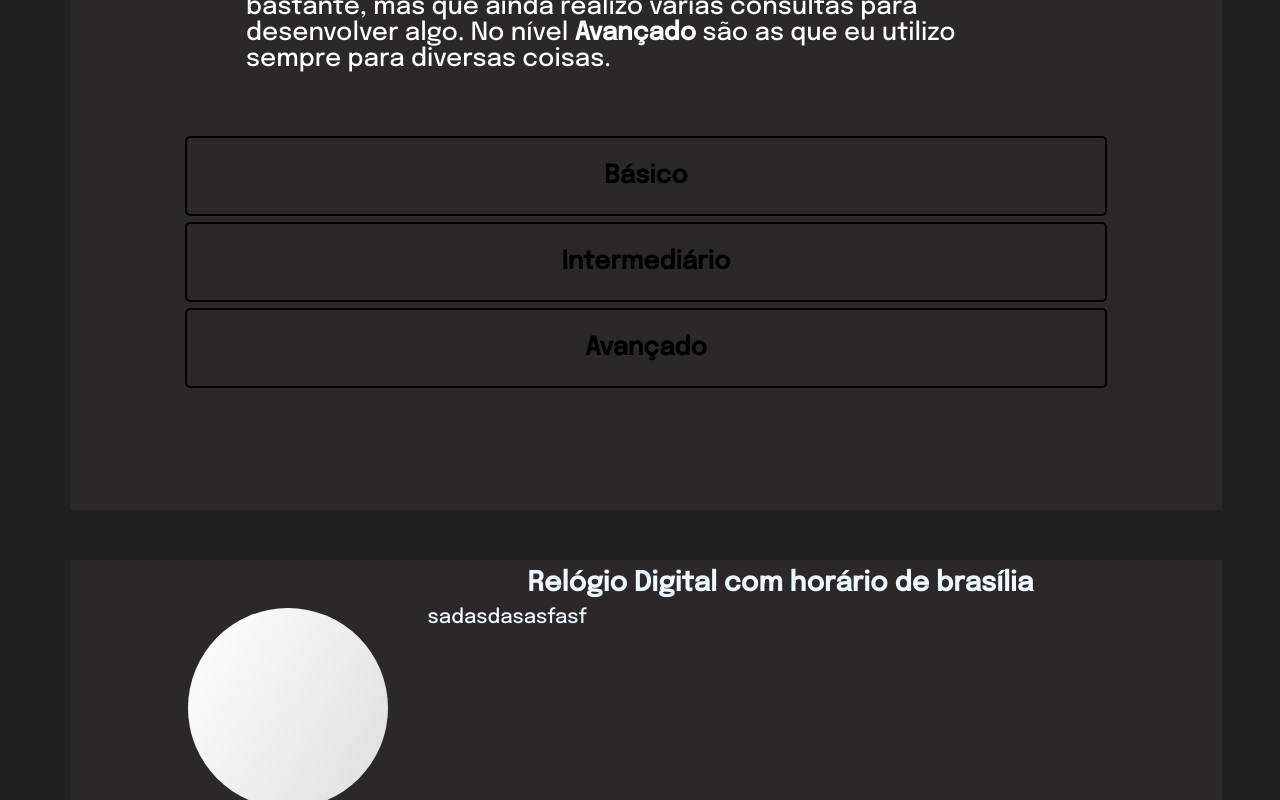
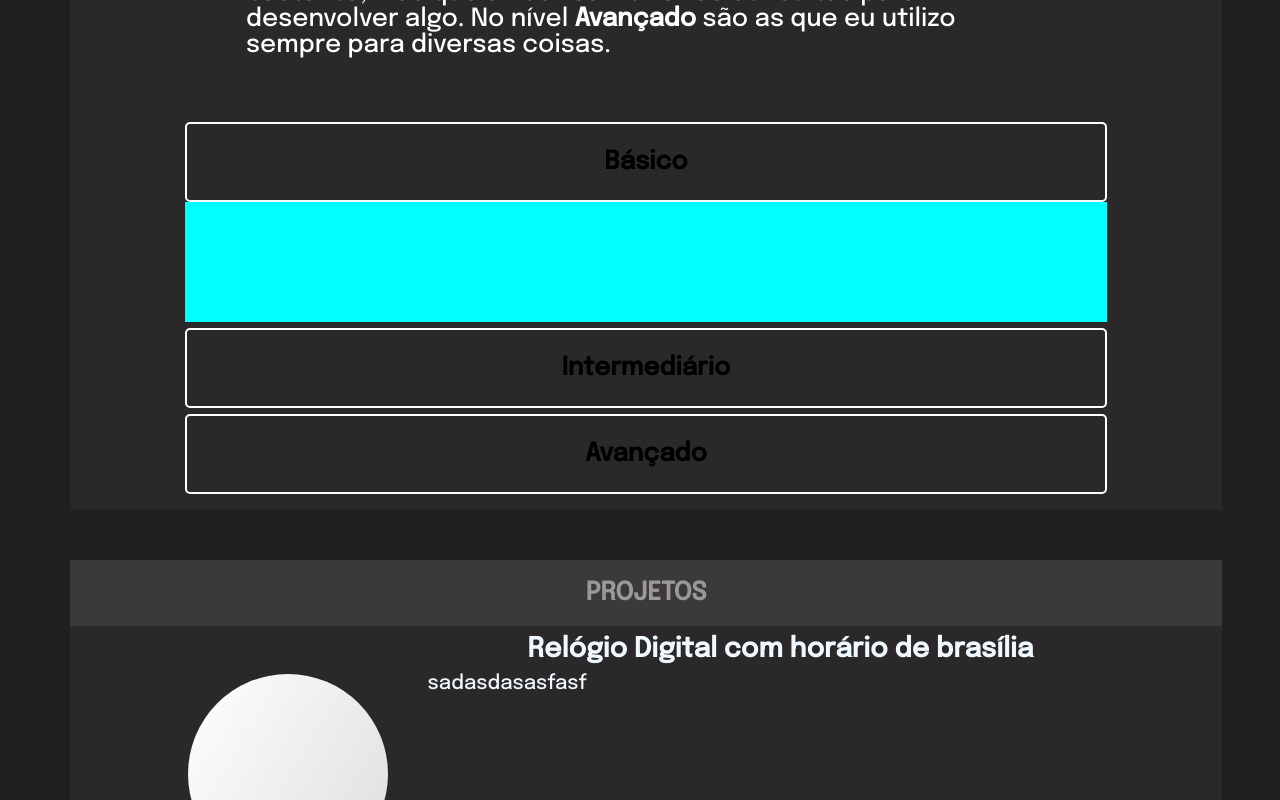
Before and after one commit to L-Lutece/restaurant-interface, a React (Create React App) app: page / in a window 1280 px wide. Shown: the part 1040-1840 px from the top of the page. Built offline with nearby package versions, Linux system fonts and the light colour scheme.

Commit message:
improved stack

```diff
--- a/src/components/Contato.css
+++ b/src/components/Contato.css
@@ -20,6 +20,17 @@
     left: 70px;
 }
 
+.title {
+    height: auto;
+    font-size: 25px;
+    background-color: rgb(60, 57, 57);
+    display: flex;
+    justify-content: center;
+    align-items: center;
+    color: rgb(155, 152, 152);
+    padding: 20px;
+}
+
 .hold {
     display: flex;
     justify-content: center;
--- a/src/components/Contato.js
+++ b/src/components/Contato.js
@@ -6,6 +6,7 @@ function Contato() {
         <div className="container">
             <div className="App">
                 <div className="section4" id="contato">
+                    <h3 className="title">CONTATO</h3>
                     <div className="hold">
                         <div className="list">
                             <h3>Entre em contato comigo através dessas redes</h3>
--- a/src/components/Project.css
+++ b/src/components/Project.css
@@ -21,6 +21,17 @@
     align-items: center;
     top: 50px;
     left: 70px;
+}
+
+.title {
+    height: auto;
+    font-size: 25px;
+    background-color: rgb(60, 57, 57);
+    display: flex;
+    justify-content: center;
+    align-items: center;
+    color: rgb(155, 152, 152);
+    padding: 20px;
 }
 
 .proj {
--- a/src/components/Project.js
+++ b/src/components/Project.js
@@ -7,6 +7,7 @@ function Project() {
         <div className="container">
             <div className="App">
                 <div className="section2" id="project">
+                    <h3 className="title">PROJETOS</h3>
                     <div className="proj">
                         <h5>Relógio Digital com horário de brasília</h5>
                         <p id="text1">sadasdasasfasf</p>
--- a/src/components/Stack.css
+++ b/src/components/Stack.css
@@ -28,7 +28,7 @@ h4 {
 
 .title {
     height: auto;
-    font-size: 39px;
+    font-size: 25px;
     background-color: rgb(60, 57, 57);
     display: flex;
     justify-content: center;
@@ -56,23 +56,31 @@ h4 {
     height: 10px;
 }
 
-
 .starFather {
     top: 230px;
     position: relative;
     display: row;
 }
 
+.skills {
+    margin: 0 auto;
+    justify-content: center;
+    align-items: center;
+    background-color: aqua;
+    height: 120px;
+    width: 80%;
+}
+
 #starArea {
-    border: 2px solid rgb(0, 0, 0);
+    border: 2px solid rgb(255, 255, 255);
     border-radius: 5px;
     padding: 5px;
     margin: 0 auto;
     width: 80%;
     height: 80px;
-    display: flex;
     justify-content: center;
     align-items: center;
+    display: flex;
     background-color: transparent;
     margin-top: 6px;
 }
--- a/src/components/Stack.js
+++ b/src/components/Stack.js
@@ -1,7 +1,5 @@
 import React from "react";
 import './Stack.css';
-import prog from '../images/Prog.jpeg';
-
 function Stack() {
     return (
         <div className="container">
@@ -15,16 +13,27 @@ function Stack() {
                     </div>
 
                     <div className="starFather">
-
+                        <div>
                             <button id="starArea">
                                 <h4>Básico</h4>
                             </button>
+                            <div className="skills">
+                            </div>
+                        </div>
+                        <div>
                             <button id="starArea">
                                 <h4>Intermediário</h4>
                             </button>
+                            <div className="skills1" onClick="show{s2}">
+                            </div>
+                        </div>
+                        <div>
                             <button id="starArea">
                                 <h4>Avançado</h4>
                             </button>
+                            <div className="skills2" onClick="show{s3}">
+                            </div>
+                        </div>
                     </div>
                 </div>
             </div>
--- a/src/components/Xp.css
+++ b/src/components/Xp.css
@@ -22,3 +22,14 @@
     top: 50px;
     left: 70px;
 }
+
+.title {
+    height: auto;
+    font-size: 25px;
+    background-color: rgb(60, 57, 57);
+    display: flex;
+    justify-content: center;
+    align-items: center;
+    color: rgb(155, 152, 152);
+    padding: 20px;
+}
--- a/src/components/Xp.js
+++ b/src/components/Xp.js
@@ -6,6 +6,7 @@ function Xp() {
         <div className="container">
             <div className="App">
                 <div className="section3" id="xp">
+                    <h3 className="title">EXPERIÊNCIA</h3>
                     asdasdasdas
                 </div>
             </div>
```
Lines whose indentation alone changed are shown as unchanged.
